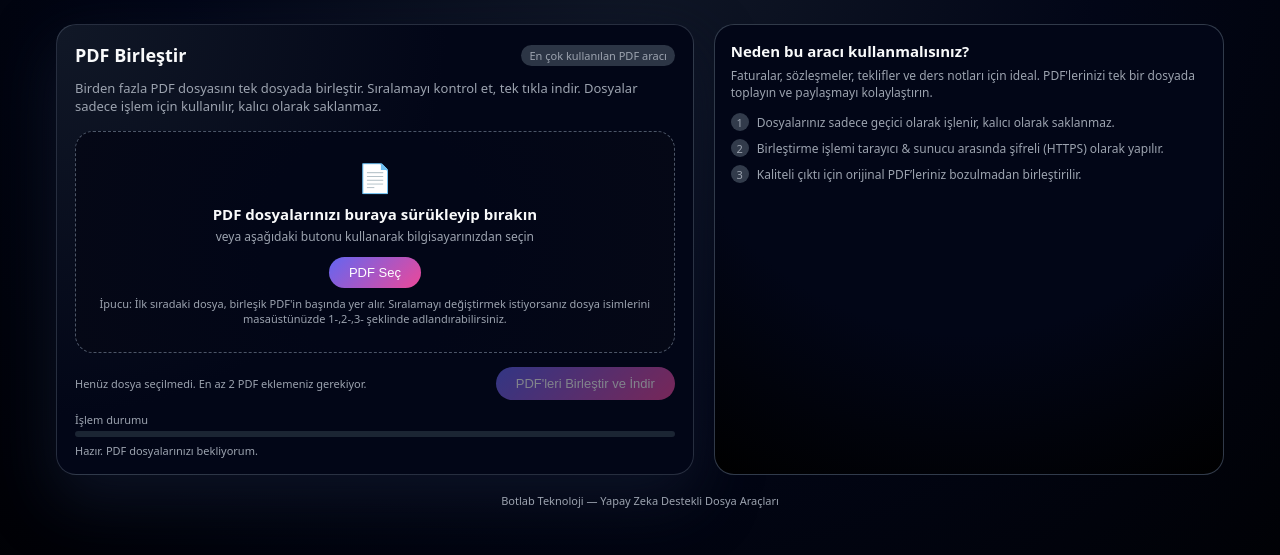
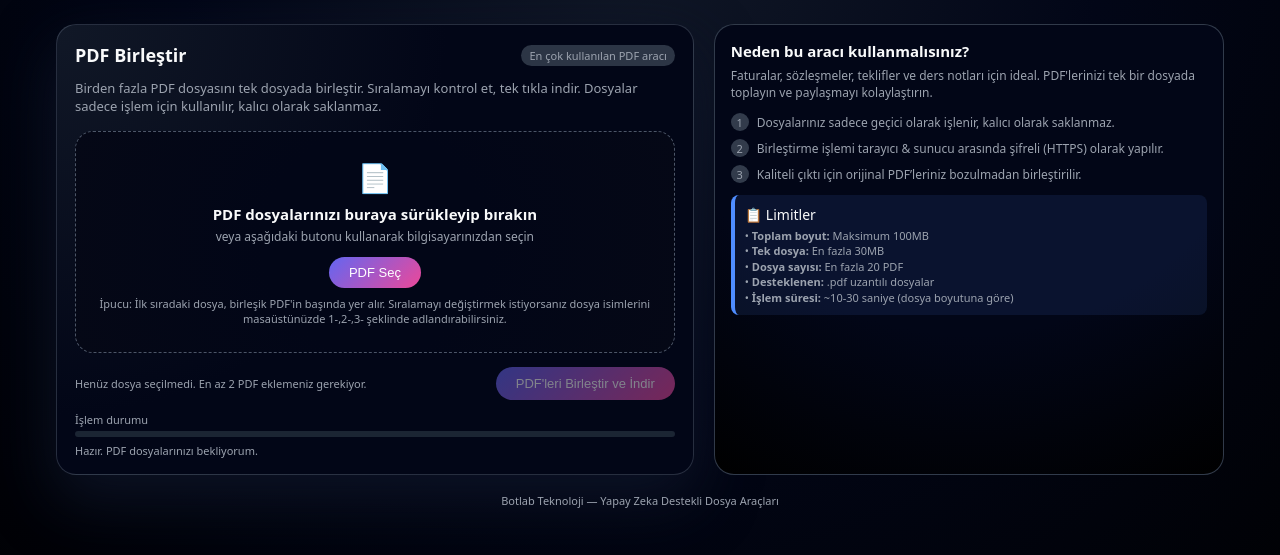
Before and after one commit to odabasi44/NAKIS-PROHE, a Flask app: page /pdf/merge in a window 1280 px wide. Shown: the part 65-620 px from the top of the page. Run offline with Flask 3, Linux system fonts and the light colour scheme.

Commit message:
Update pdf_merge.html

```diff
--- a/templates/pdf_merge.html
+++ b/templates/pdf_merge.html
@@ -488,6 +488,18 @@
                         birleştirilir.</div>
                 </div>
             </div>
+            <div class="limits-info" style="margin-top: 12px; padding: 10px; background: rgba(79, 141, 255, 0.1); border-radius: 8px; border-left: 4px solid #4f8dff;">
+    <div style="display: flex; align-items: center; gap: 8px; margin-bottom: 4px;">
+        <span style="font-size: 14px;">📋 Limitler</span>
+    </div>
+    <div style="font-size: 11px; color: #9ca3af; line-height: 1.4;">
+        • <strong>Toplam boyut:</strong> Maksimum 100MB<br>
+        • <strong>Tek dosya:</strong> En fazla 30MB<br>
+        • <strong>Dosya sayısı:</strong> En fazla 20 PDF<br>
+        • <strong>Desteklenen:</strong> .pdf uzantılı dosyalar<br>
+        • <strong>İşlem süresi:</strong> ~10-30 saniye (dosya boyutuna göre)
+    </div>
+</div>
         </aside>
     </main>
 
```
